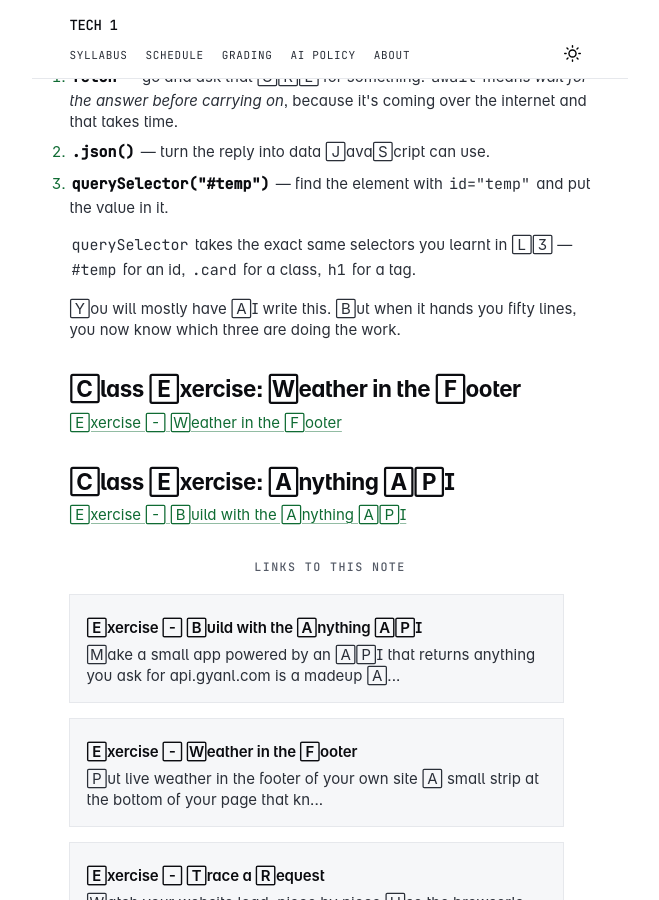
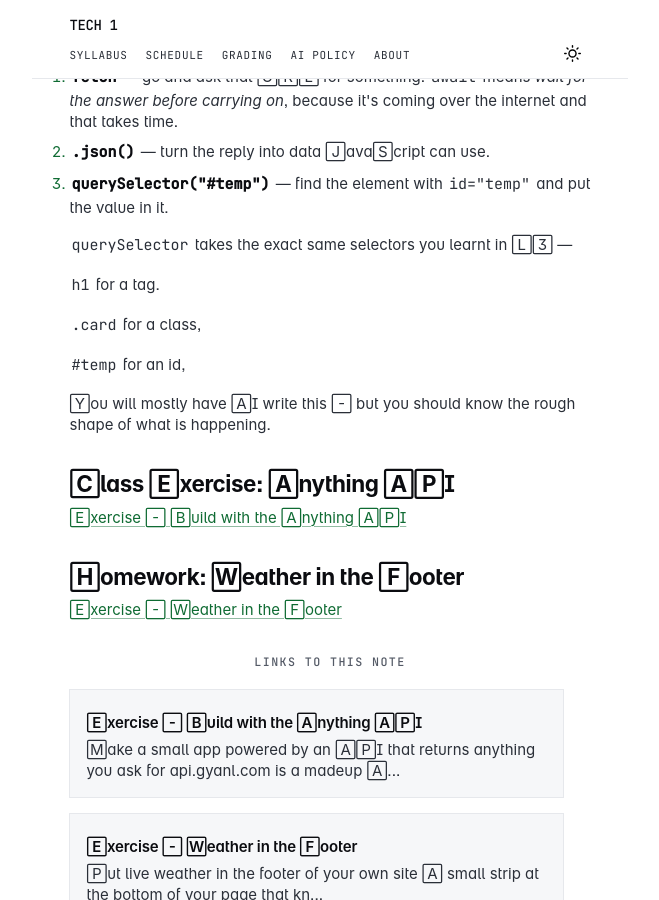
Before and after one commit to gyanl/tech1, a Jekyll site: the page built from _notes/Lecture 5 - APIs.md, in a window 1280 px wide and 900 px high, scrolled down 5209 px. Shown: the whole window, without its empty margins (310-969 px from the left). Built offline with Jekyll 4.4.1, drawn with Linux system fonts in a browser that asks for light colours; some web fonts are replaced.

```diff
--- a/_notes/Lecture 5 - APIs.md
+++ b/_notes/Lecture 5 - APIs.md
@@ -180,15 +180,20 @@ Read it out loud:
 2. **`.json()`** — turn the reply into data JavaScript can use.
 3. **`querySelector("#temp")`** — find the element with `id="temp"` and put the value in it.
 
-`querySelector` takes the exact same selectors you learnt in L3 — `#temp` for an id, `.card` for a class, `h1` for a tag.
+`querySelector` takes the exact same selectors you learnt in L3 —
 
-You will mostly have AI write this. But when it hands you fifty lines, you now know which three are doing the work.
+`h1` for a tag.
 
-### Class Exercise: Weather in the Footer
+`.card` for a class,
 
-[[Exercise - Weather in the Footer]]
+`#temp` for an id,
 
+You will mostly have AI write this - but you should know the rough shape of what is happening.
 
 ### Class Exercise: Anything API
 
 [[Exercise - Build with the Anything API]]
+
+### Homework: Weather in the Footer
+
+[[Exercise - Weather in the Footer]]
```
Also changed, not shown: _notes/Exercise - Build with the Anything API.md (+4 -4 lines), _notes/Lecture 6 - Databases.md (renamed from _notes/Lecture 6 - WIP.md, +1 -1 lines), 2 other files.
